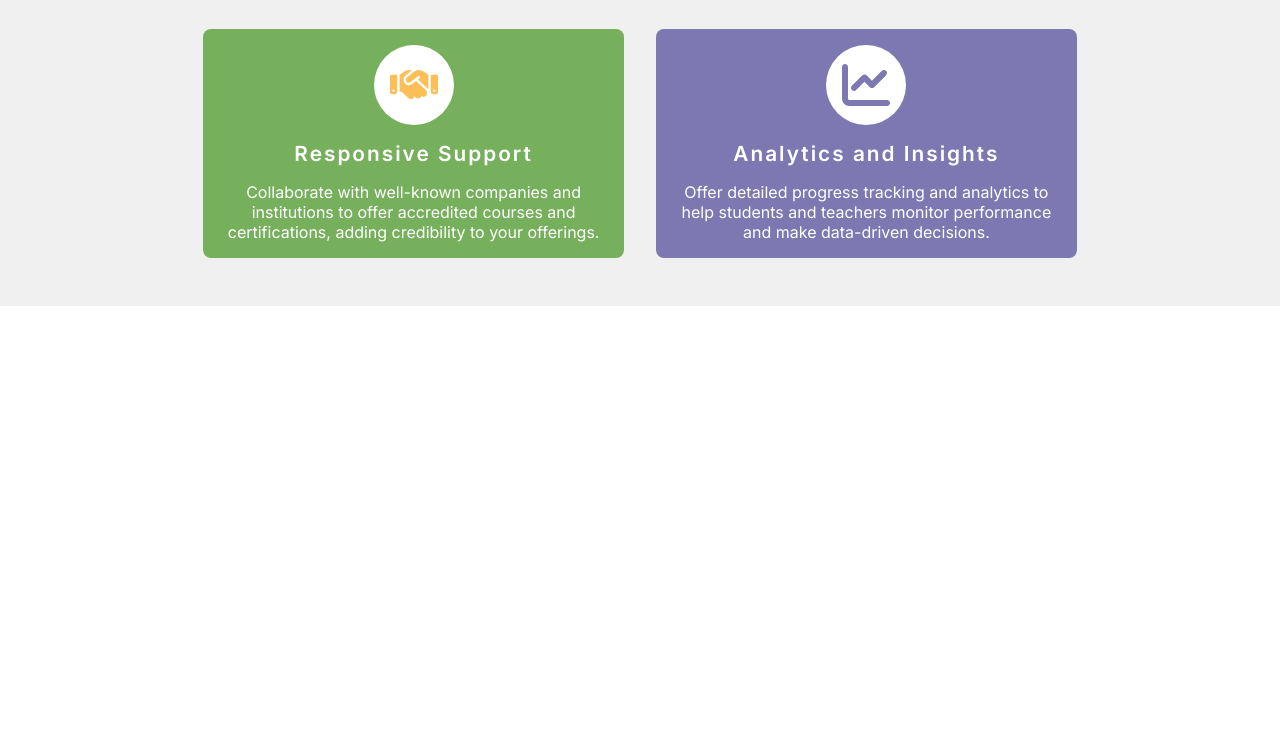
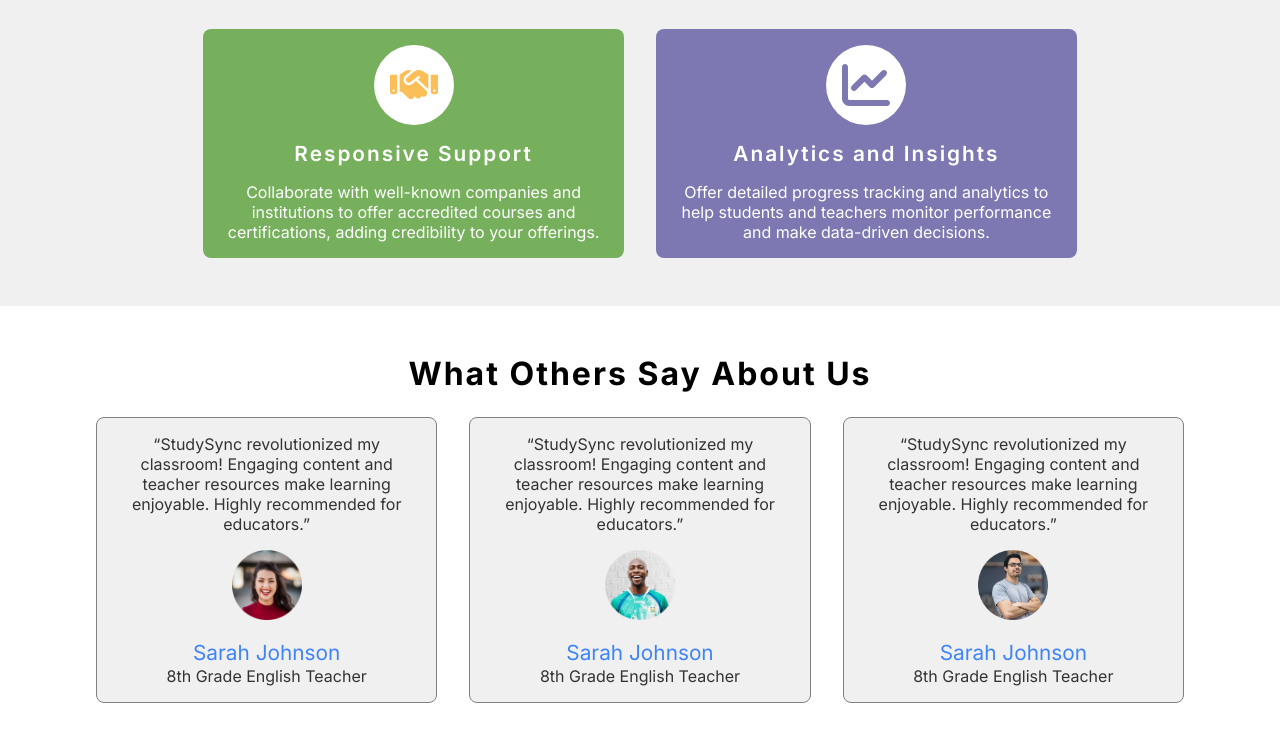
Before and after one commit to NomanICT-IU/studySync, a plain HTML site: page index.html in a window 1280 px wide. Shown: the part 1529-2270 px from the top of the page. Before the commit the page ends 1835 px from the top, so only its background shows below. Drawn offline with Linux system fonts and the light colour scheme.

Commit message:
testimonial section has been completed

```diff
--- a/assets/css/features.css
+++ b/assets/css/features.css
@@ -93,7 +93,6 @@
 }
 .card-content:hover {
   box-shadow: rgba(0, 0, 0, 0.35) 0px 5px 15px;
-  transition: 1s;
 }
 @media only screen and (min-width: 821px) {
   .features-title {
--- /dev/null
+++ b/assets/css/testimonial.css
@@ -0,0 +1,67 @@
+/* common css */
+:root {
+  --primary-color: #6366f1;
+  --accent-color: #3f83f8;
+  --text-color: #333333;
+  --link-color: #2563eb;
+  --background-color: #ffffff;
+  --light-gray: #f0f0f0;
+  --gray: #808080;
+  --dark-gray: #555;
+}
+/* testimonial-wrapper */
+.testimonial-wrapper {
+  width: 85%;
+  display: flex;
+  justify-content: center;
+  align-items: center;
+  flex-direction: column;
+  gap: 1.5rem;
+  margin: 3rem auto;
+}
+.testimonial-title h2 {
+  font-size: 2rem;
+  letter-spacing: 2px;
+}
+.testimonial-container {
+  display: grid;
+  grid-template-columns: repeat(auto-fit, minmax(300px, 1fr));
+  gap: 2rem;
+}
+.testimonial-content {
+  padding: 1rem;
+  border: 1px solid var(--gray);
+  background: var(--light-gray);
+  display: flex;
+  justify-content: center;
+  align-items: center;
+  flex-direction: column;
+  gap: 1rem;
+  border-radius: 8px;
+  color: var(--text-color);
+}
+.testimonial-content:hover {
+  box-shadow: rgba(0, 0, 0, 0.35) 0px 5px 15px;
+  transform: scale(1.1);
+  transition: 0.5s;
+}
+.testimonial-des {
+  text-align: center;
+}
+.client-info-container {
+  display: flex;
+  justify-content: center;
+  align-items: center;
+  flex-direction: column;
+  gap: 0.1rem;
+}
+.client-name {
+  font-size: 1.3rem;
+  color: var(--accent-color);
+}
+.client-designation {
+  color: var(--text-color);
+}
+/* media query */
+@media only screen and (min-width: 821px) {
+}
--- a/index.html
+++ b/index.html
@@ -15,6 +15,7 @@
     <link rel="stylesheet" href="./assets/css/header.css" />
     <link rel="stylesheet" href="./assets/css/main.css" />
     <link rel="stylesheet" href="./assets/css/features.css" />
+     <link rel="stylesheet" href="./assets/css/testimonial.css" />
   </head>
   <body>
     <!-- header-section -->
@@ -243,5 +244,81 @@
         </div>
       </div>
     </div>
+
+    <!-- testimonial-section -->
+    <div class="testimonial-section">
+      <div class="conatianer">
+        <div class="testimonial-wrapper">
+          <div class="testimonial-title">
+            <h2>What Others Say About Us</h2>
+          </div>
+          <div class="testimonial-container">
+            <!-- card-1 -->
+            <div class="testimonial-content">
+              <div class="testimonial-des">
+                “StudySync revolutionized my classroom! Engaging content and
+                teacher resources make learning enjoyable. Highly recommended
+                for educators.”
+              </div>
+              <div class="client-img-container">
+                <img
+                  src="./assets/images/avatar1.png"
+                  alt="avatar1"
+                  width="70"
+                />
+              </div>
+              <div class="client-info-container">
+                <span class="client-name">Sarah Johnson</span>
+                <span class="client-designation"
+                  >8th Grade English Teacher</span
+                >
+              </div>
+            </div>
+            <!-- card-2 -->
+            <div class="testimonial-content">
+              <div class="testimonial-des">
+                “StudySync revolutionized my classroom! Engaging content and
+                teacher resources make learning enjoyable. Highly recommended
+                for educators.”
+              </div>
+              <div class="client-img-container">
+                <img
+                  src="./assets/images/avatar2.png"
+                  alt="avatar1"
+                  width="70"
+                />
+              </div>
+              <div class="client-info-container">
+                <span class="client-name">Sarah Johnson</span>
+                <span class="client-designation"
+                  >8th Grade English Teacher</span
+                >
+              </div>
+            </div>
+            <!-- card-3 -->
+            <div class="testimonial-content">
+              <div class="testimonial-des">
+                “StudySync revolutionized my classroom! Engaging content and
+                teacher resources make learning enjoyable. Highly recommended
+                for educators.”
+              </div>
+              <div class="client-img-container">
+                <img
+                  src="./assets/images/avatar3.png"
+                  alt="avatar1"
+                  width="70"
+                />
+              </div>
+              <div class="client-info-container">
+                <span class="client-name">Sarah Johnson</span>
+                <span class="client-designation"
+                  >8th Grade English Teacher</span
+                >
+              </div>
+            </div>
+          </div>
+        </div>
+      </div>
+    </div>
   </body>
 </html>
```
